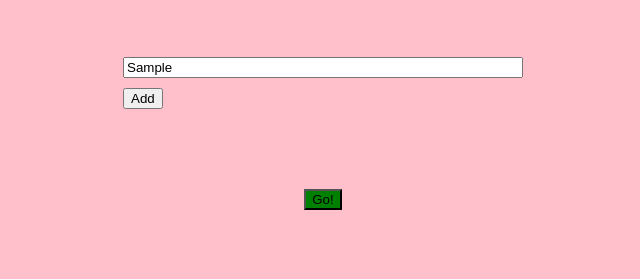
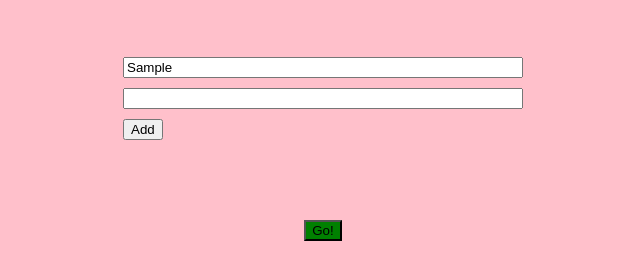
Before and after one commit to EmmaLiljeqvist/Help-me-choose, a plain HTML site: page Index.html in a window 1280 px wide. Both pictures are taken after typing "Sample" into the empty fields and a click on the button "Add". Shown: the part 227-506 px from the top of the page, without its empty margins (317-957 px from the left). Drawn offline with nearby package versions, Linux system fonts and the light colour scheme.

Commit message:
Button add click, hide resultsection

```diff
--- a/Index.html
+++ b/Index.html
@@ -13,6 +13,20 @@
       </div>
       <button class="addOption">Add</button>
     </div>
-    <button style="background-color: green">Go!</button
+    <div class="resultSection"></div>
+    <button style="background-color: green">Go!</button>
+
+  <script src="https://code.jquery.com/jquery-3.2.1.min.js"></script>
+  <script>
+    $(function() {
+      $('.resultSection').hide()
+
+      var add_option = function() {
+        $ ('.inputs').append('<input></input>')
+      }
+
+      $('.addOption').click(add_option)
+    })
+  </script>
   </body>
 </html>
```
